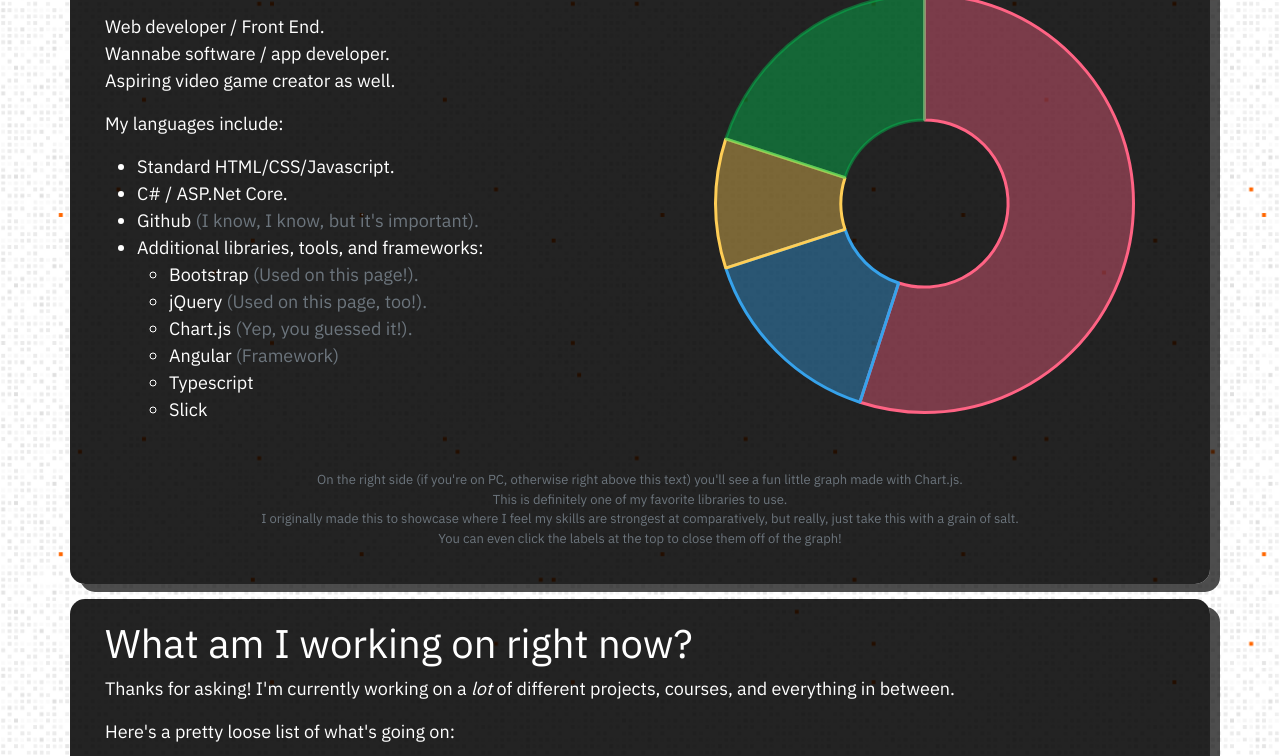
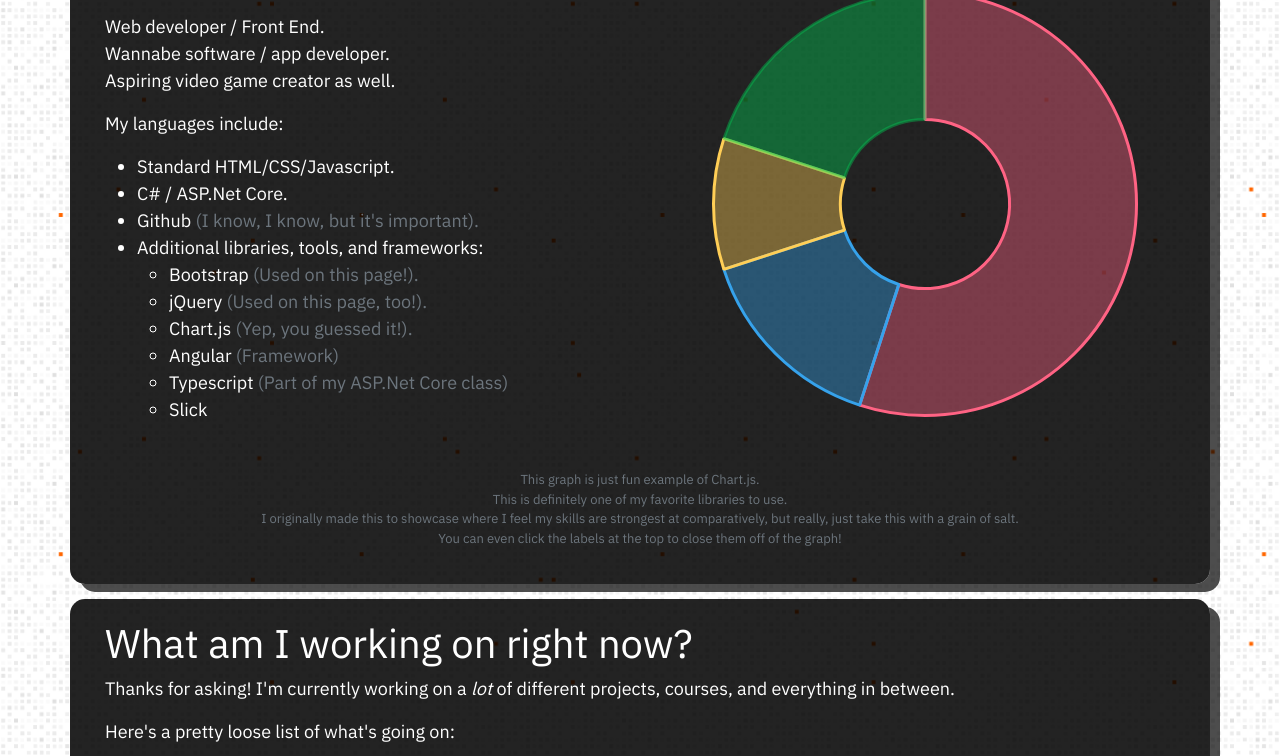
Before and after one commit to Garebear72/portfolio-and-more, a plain HTML site: page index.html in a window 1280 px wide. Shown: the part 121-877 px from the top of the page. Drawn offline with nearby package versions, Linux system fonts and the light colour scheme.

Commit message:
Update index.html

```diff
--- a/index.html
+++ b/index.html
@@ -48,7 +48,7 @@
                             <li>jQuery <span class="text-muted">(Used on this page, too!).</span></li>
                             <li>Chart.js <span class="text-muted">(Yep, you guessed it!).</span></li>
                             <li>Angular <span class="text-muted">(Framework)</span></li>
-                            <li>Typescript</li>
+                            <li>Typescript <span class="text-muted">(Part of my ASP.Net Core class)</span></li>
                             <li>Slick</li>
                         </ul>
                     </ul>
@@ -58,7 +58,7 @@
                 </div>
                 <div class="col-lg d-flex justify-content-center align-items-center">
                     <div class="d-flex justify-content-center align-items-center">
-                        <canvas id="myChart" width="475" height="475"></canvas>
+                        <canvas id="myChart" width="480" height="480"></canvas>
                     </div>
 
                 </div>
@@ -66,7 +66,7 @@
 
                 </p>
                 <p class="text-muted text-center" style="font-size: small; margin-top: 15px;">
-                    On the right side (if you're on PC, otherwise right above this text) you'll see a fun little graph made with Chart.js.
+                    This graph is just fun example of Chart.js.
                     <br>
                     This is definitely one of my favorite libraries to use.
                     <br>
```
